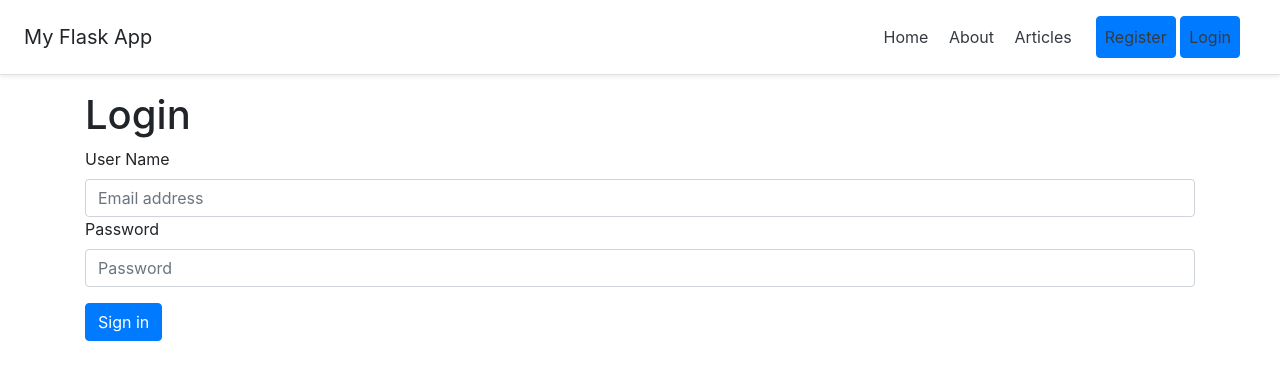
After one commit to joshy-joy/flask-blog-projet, a Flask app: page /login in a window 1280 px wide. The commit adds this page. Shown: the top 380 px of the page. Run offline with Flask 2, Linux system fonts and the light colour scheme; some libraries are stand-ins or nearby versions.

Commit message:
a simple flask application

```diff
--- a/flaskApp/app.py
+++ b/flaskApp/app.py
@@ -3,6 +3,7 @@ from data import Articles
 from flask_mysqldb import MySQL
 from wtforms import Form, TextAreaField, StringField, PasswordField, validators
 from passlib.hash import sha256_crypt
+from functools import wraps
 
 app = Flask(__name__)
 
@@ -77,6 +78,71 @@ def register():
     return render_template('register.html', form = form)
 
 
+@app.route('/login', methods = ['GET','POST'])
+def login():
+
+    if request.method == 'POST':
+        username = request.form['username']
+        password_candidate = request.form['password']
+
+        #create a cursor
+        cur = mysql.connection.cursor()
+
+        #fetch the data
+        result = cur.execute("SELECT * FROM users WHERE username = %s ",[username])
+
+
+        if result > 0:
+            #get stored data
+            data = cur.fetchone()
+            password = data['password']
+
+            if sha256_crypt.verify(password_candidate, password):
+                #paased
+
+                session['logged_in'] = True
+                session['username'] = username
+
+                flash('You login is Succesfull', 'success')
+
+                return redirect(url_for('dashboard'))
+
+            else:
+                error = "Invalid User Name or Password"
+                return render_template('login.html', error = error)
+
+            #close the database
+            cur.close()
+
+        else:
+            error = "USER NOT FOUND"
+            return render_template('login.html', error = error)
+
+    return render_template('login.html')
+
+def is_logged_in(f):
+    @wraps(f)
+    def wrap(*args, **kwargs):
+        if 'logged_in' in session:
+            return f(*args, **kwargs)
+        else:
+            flash("Unautharised !.. Plase login", "danger")
+            return redirect(url_for('login'))
+    return wrap
+
+@app.route('/logout')
+def logout():
+    session.clear()
+    flash("You are now logged out", 'success')
+    return render_template('login.html')
+
+@app.route('/dashboard')
+@is_logged_in
+def dashboard():
+    return render_template('dashboard.html')
+
+
+
 if __name__ == "__main__":
 
     app.secret_key ='rootlife'
--- a/flaskApp/templates/includes/_messages.html
+++ b/flaskApp/templates/includes/_messages.html
@@ -5,3 +5,11 @@
     {% endfor %}
   {% endif %}
 {% endwith %}
+
+{% if error %}
+    <div class="alert alert-danger">{{ error }}</div>
+{% endif %}
+
+{% if msg %}
+    <div class="alert alert-danger">{{ msg }}</div>
+{% endif %}
--- a/flaskApp/templates/includes/_navbar.html
+++ b/flaskApp/templates/includes/_navbar.html
@@ -7,6 +7,13 @@
         </nav>
 
         <nav class="my-2 my-md-0 mr-md-3 navbar-right">
+          {% if session.logged_in %}
+            <a class="p-2 text-dark" href="/dashboard">Dashboard</a>
+            <a class="p-2 text-dark btn btn-primary" href="/logout">Logout</a>
+          {% else %}
             <a class="p-2 text-dark btn btn-primary" href="/register">Register</a>
+            <a class="p-2 text-dark btn btn-primary" href="/login">Login</a>
+          {% endif %}
+
         </nav>
 </div>
--- /dev/null
+++ b/flaskApp/templates/login.html
@@ -0,0 +1,17 @@
+{% extends 'layout.html' %}
+
+{% block body %}
+
+<h1>Login</h1>
+    <form  method="POST" action="">
+        <div class="form-group">
+            <label >User Name</label>
+            <input type="text" name="username" value="{{ request.form.username }}" class="form-control" placeholder="Email address" >
+            <label>Password</label>
+            <input type="password" name="password" value="{{ request.form.password }}" class="form-control" placeholder="Password" >
+        </div>
+        <button class="btn btn-primary " type="submit">Sign in</button>
+    </form>
+
+
+{% endblock %}
```
Also changed, not shown: flaskApp/templates/dashboard.html (added, +7 -0 lines).
